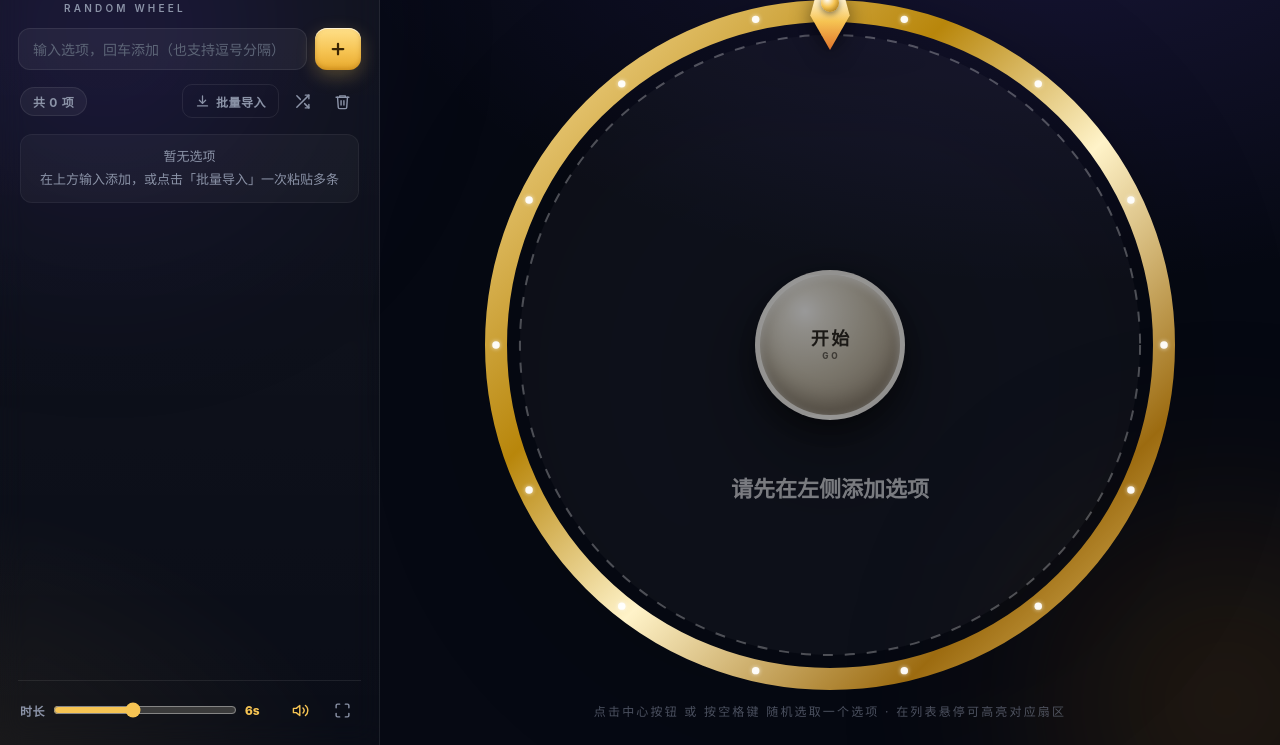
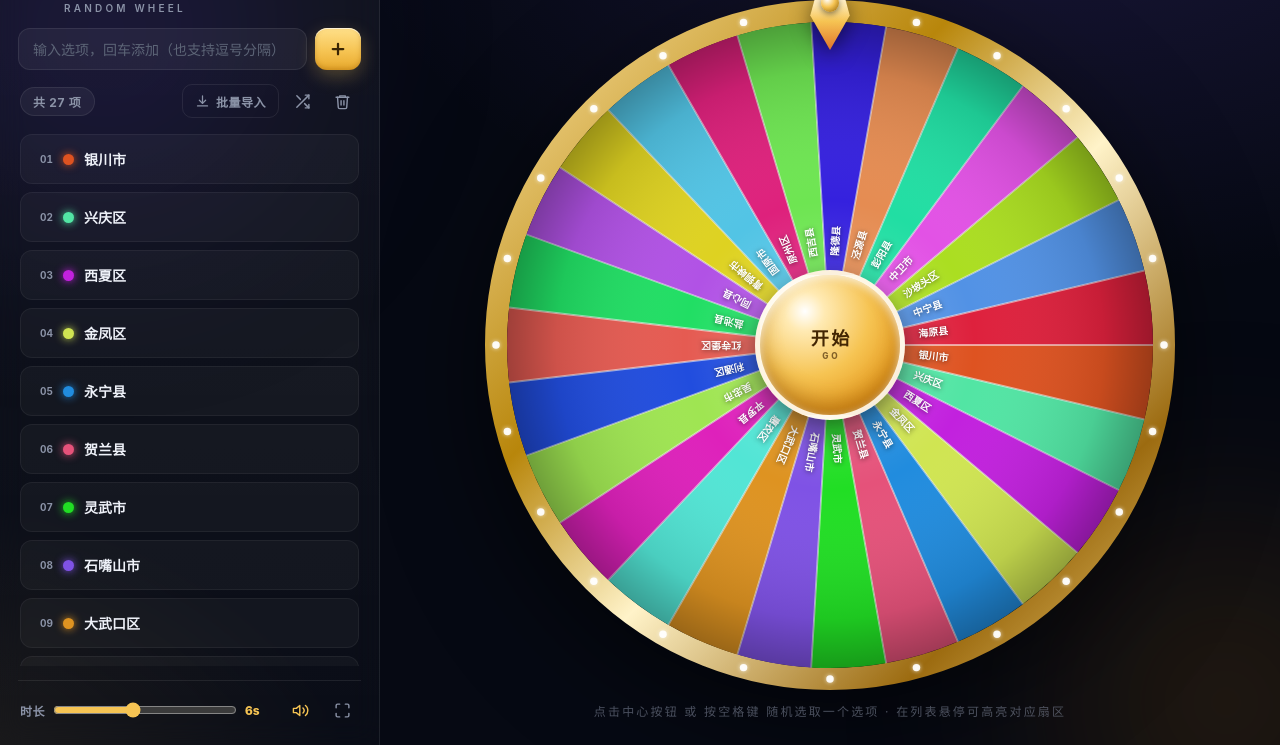
Before and after one commit to lingyicute/Spin-wheel-H5, a plain HTML site: page index.html in a window 1280 px wide. Shown: the part 55-800 px from the top of the page. Drawn offline with Linux system fonts and the light colour scheme; animation ran at ten frames a second.

Commit message:
Update index.html

```diff
--- a/index.html
+++ b/index.html
@@ -394,9 +394,9 @@
      把数组清空（改为 const PRESET_ITEMS = [];）则恢复读取本地存储。
      预置生效期间，在页面上对选项的增删改仅在当次会话有效，
      刷新页面后仍会恢复为这里的预置项。 */
-  const PRESET_ITEMS = [
-   // '火锅', '烧烤', '麻辣烫'
-  ];
+const PRESET_ITEMS = [
+  '银川市', '兴庆区', '西夏区', '金凤区', '永宁县', '贺兰县', '灵武市', '石嘴山市', '大武口区', '惠农区', '平罗县', '吴忠市', '利通区', '红寺堡区', '盐池县', '同心县', '青铜峡市', '固原市', '原州区', '西吉县', '隆德县', '泾源县', '彭阳县', '中卫市', '沙坡头区', '中宁县', '海原县'
+];
 
   /* ================= DOM ================= */
   const canvas = $('#wheel'), ctx = canvas.getContext('2d');
```
